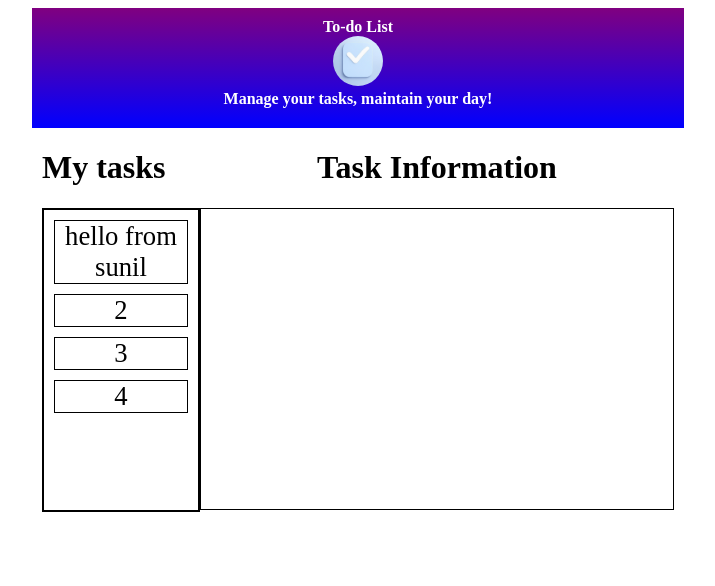
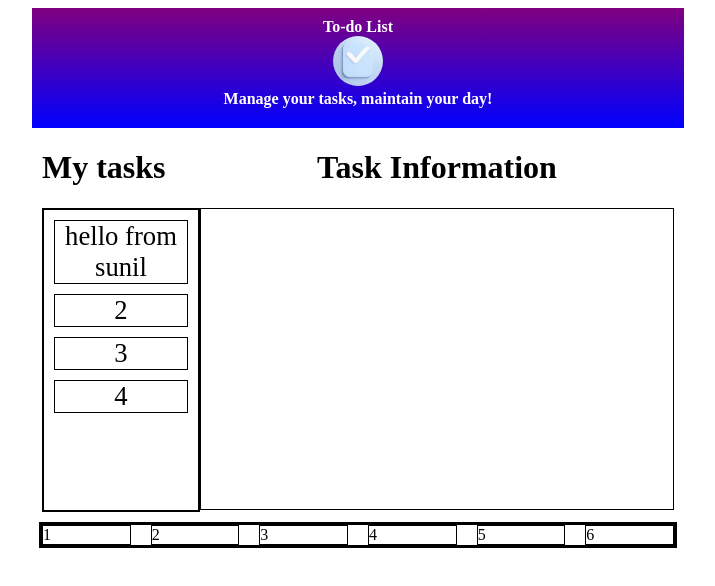
Before and after one commit to sunil-poudel/to-do-list, an Angular app: page / in a window 1280 px wide. Shown: the top 586 px of the page, without its empty margins (282-997 px from the left). Built offline with nearby package versions, Linux system fonts and the light colour scheme.

Commit message:
add 6 div containers and maintain position and width on menu

```diff
--- a/src/app/app.html
+++ b/src/app/app.html
@@ -7,3 +7,4 @@
     <app-task/>
   </div>
 </div>
+<app-menu/>
--- a/src/app/app.ts
+++ b/src/app/app.ts
@@ -3,10 +3,11 @@ import { RouterOutlet } from '@angular/router';
 import {Header} from './header/header';
 import {Tasks} from './tasks/tasks';
 import {Task} from './task/task';
+import {Menu} from './menu/menu';
 
 @Component({
   selector: 'app-root',
-  imports: [RouterOutlet, Header, Tasks, Task],
+  imports: [RouterOutlet, Header, Tasks, Task, Menu],
   templateUrl: './app.html',
   styleUrl: './app.css'
 })
--- a/src/app/menu/menu.css
+++ b/src/app/menu/menu.css
@@ -0,0 +1,17 @@
+div#menu_div{
+  display: flex;
+  border: black solid 3px;
+  width: 50%;
+  margin: 10px auto;
+
+  gap: 20px;
+}
+div.menu{
+  border: 1px black solid;
+  width: 15%;
+}
+@media(max-width: 1007px){
+  div#menu_div{
+    width:100%;
+  }
+}
--- a/src/app/menu/menu.html
+++ b/src/app/menu/menu.html
@@ -1 +1,8 @@
-<p>menu works!</p>
+<div id="menu_div">
+    <div class="menu">1</div>
+    <div class="menu">2</div>
+    <div class="menu">3</div>
+    <div class="menu">4</div>
+    <div class="menu">5</div>
+    <div class="menu">6</div>
+</div>
```
